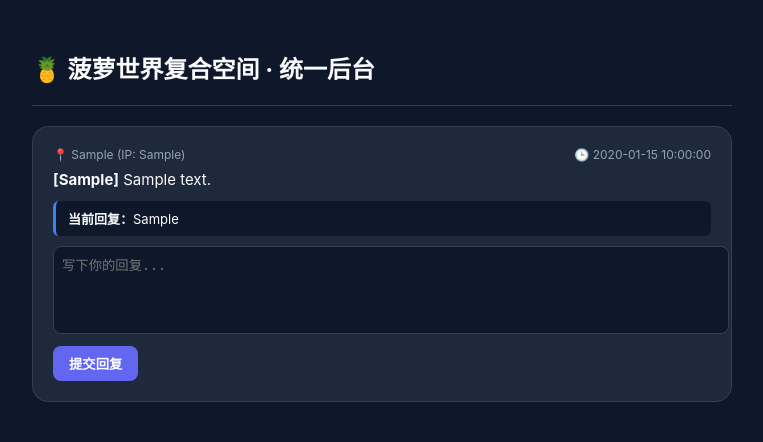
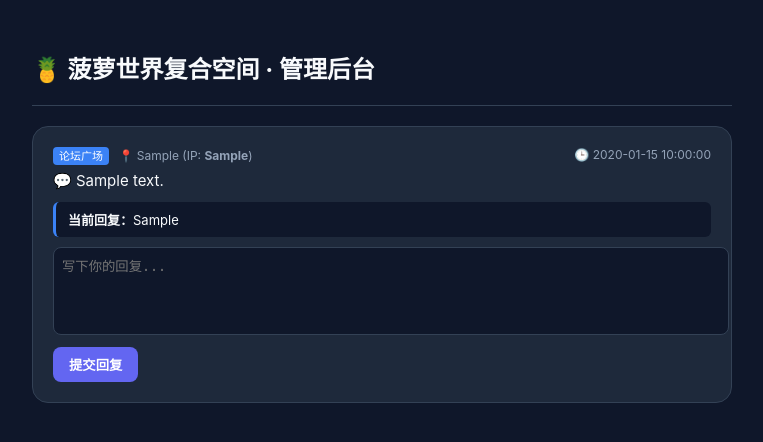
Before and after one commit to maxsonlun-beep/anonymous-box, a Flask app: page /admin in a window 1280 px wide. Shown: the top 442 px of the page, without its empty margins (258-1021 px from the left). Run offline with Flask 3, Linux system fonts and the light colour scheme; the visitor is signed in with stand-in values (Sample User, id 1); tables that the repository leaves empty hold one stand-in row (values such as "Sample post").

Commit message:
Update admin.html

```diff
--- a/anonymous-box/templates/admin.html
+++ b/anonymous-box/templates/admin.html
@@ -12,19 +12,23 @@
         textarea { width: 100%; height: 70px; background: #0f172a; border: 1px solid #334155; color: white; border-radius: 8px; padding: 8px; resize: none; margin-bottom: 8px; }
         button { background: #6366f1; color: white; border: none; padding: 8px 16px; border-radius: 8px; font-weight: 600; cursor: pointer; }
         .reply-box { background: #0f172a; border-left: 3px solid #3b82f6; padding: 8px 12px; border-radius: 6px; font-size: 13px; margin-bottom: 10px; }
+        .badge-type { background: #3b82f6; color: white; padding: 2px 6px; border-radius: 4px; font-size: 11px; margin-right: 6px; }
     </style>
 </head>
 <body>
-    <h2>🍍 菠萝世界复合空间 · 统一后台</h2>
+    <h2>🍍 菠萝世界复合空间 · 管理后台</h2>
     <hr style="border:0; border-top:1px solid #334155; margin-bottom: 20px;">
 
     {% for msg in messages %}
     <div class="card">
         <div class="meta">
-            <span>📍 {{ msg.location }} (IP: {{ msg.ip }})</span>
+            <span>
+                {% if msg.msg_type == 'private' %}<span class="badge-type" style="background:#e60026;">专属私密</span>{% else %}<span class="badge-type">论坛广场</span>{% endif %}
+                📍 {{ msg.location }} (IP: <b>{{ msg.ip }}</b>)
+            </span>
             <span>🕒 {{ msg.created_at }}</span>
         </div>
-        <div class="content"><b>[{{ msg.tag }}]</b> {{ msg.content }}</div>
+        <div class="content">💬 {{ msg.content }}</div>
 
         {% if msg.reply %}
         <div class="reply-box"><b>当前回复：</b>{{ msg.reply }}</div>
@@ -37,7 +41,7 @@
         </form>
     </div>
     {% else %}
-    <p style="text-align: center; color: #94a3b8; margin-top: 50px;">还没有收到任何消息哦~</p>
+    <p style="text-align: center; color: #94a3b8; margin-top: 50px;">暂无任何消息~</p>
     {% endfor %}
 </body>
 </html>
```
